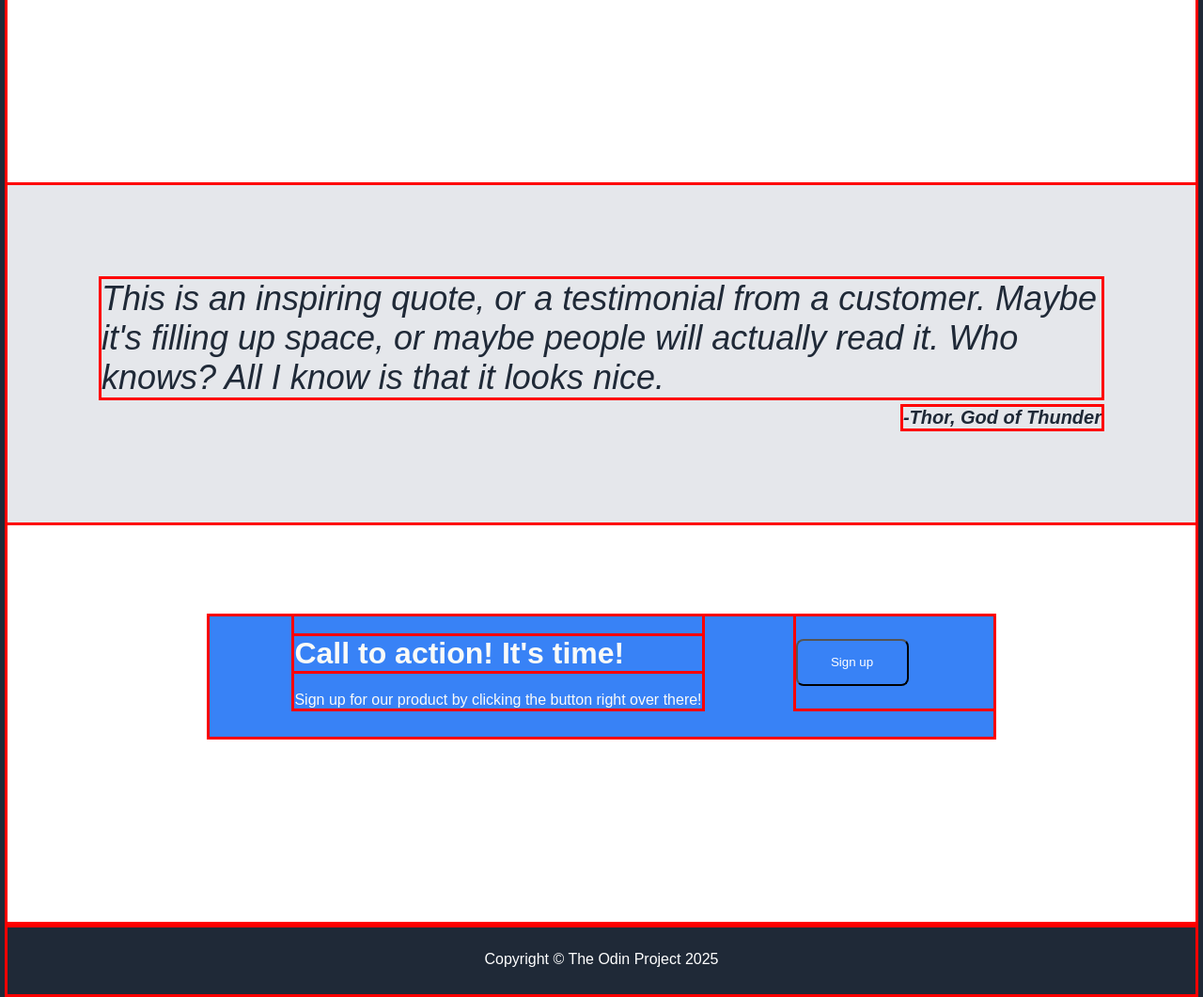
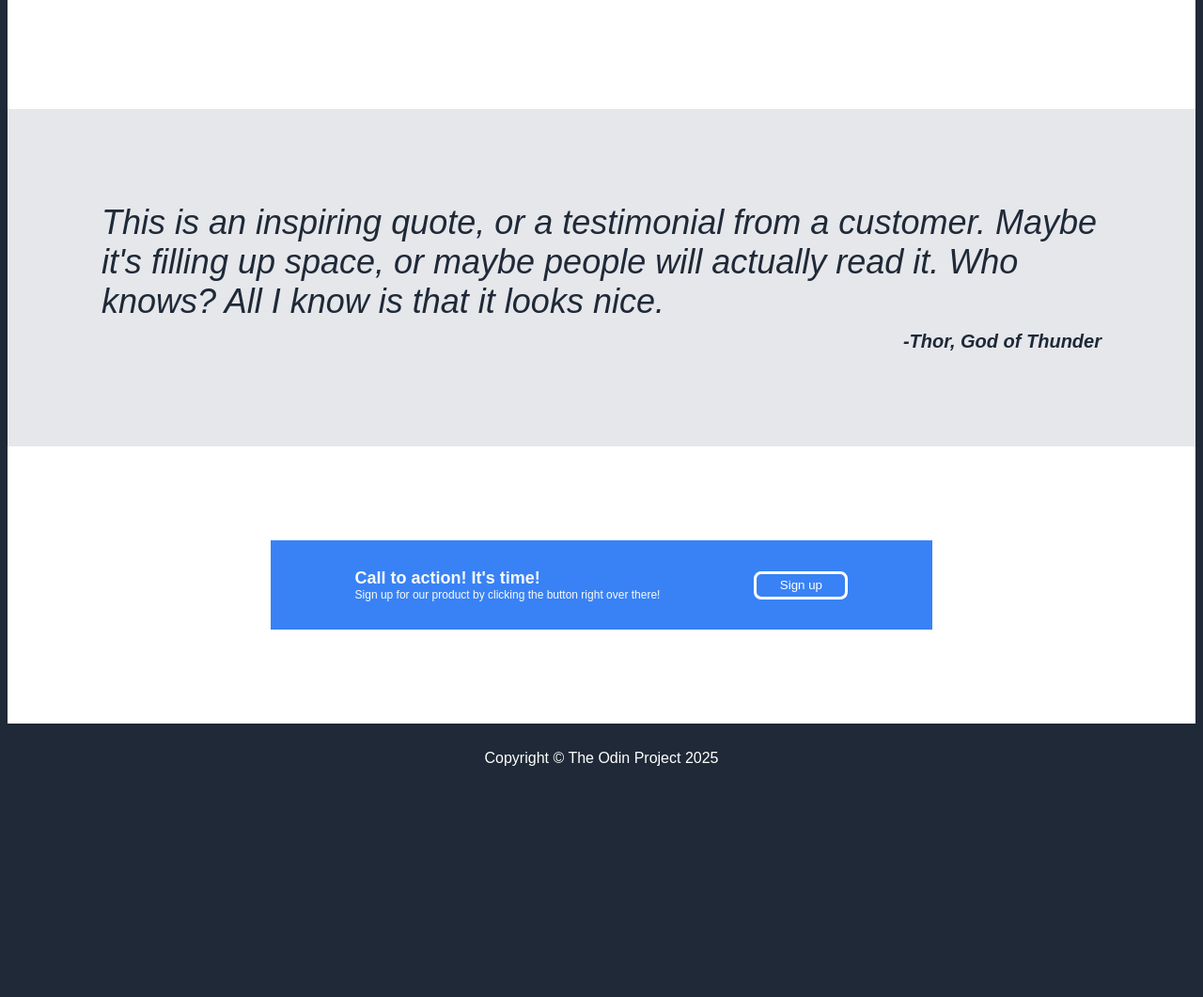
Before and after one commit to BlobCybersecurity/landing-page, a plain HTML site: page index.html in a window 1280 px wide. Shown: the part 892-1953 px from the top of the page at 94% size. After the commit the page ends 1744 px from the top, so only its background shows below. Drawn offline with Linux system fonts and the light colour scheme.

Commit message:
Add final styling to landing page

```diff
--- a/index.html
+++ b/index.html
@@ -65,13 +65,15 @@
         <div class="down-upper">
             <div class="blue-container">
 
+
                 <div class="left">
+
                     <h1 class="call-to-action">Call to action! It's time!</h1>
-                    Sign up for our product by clicking the button right over there!
+                    <h3 class="sign-up-text">Sign up for our product by clicking the button right over there!</h3>
+
                 </div>
-                <div class="right">
-                    <button class="bottom-sign-up">Sign up</button>
-                </div>
+
+                <button class="bottom-button">Sign up</button>
             </div>
 
         </div>
--- a/styles.css
+++ b/styles.css
@@ -1,10 +1,13 @@
-* {
-    outline: solid red;
-}
+
 
 body {
     font-family: sans-serif;
     background-color: #1F2937;
+    display: flex;
+    flex-direction: column;
+    flex: 1;
+    justify-content: center;
+    align-items: center;
 }
 
 .header {
@@ -62,6 +65,7 @@ img {
     border-radius: 8px;
     padding: 10px;
     width: 120px;
+    border: none;
 
 }
 
@@ -85,7 +89,7 @@ img {
     flex-direction: column;
     align-items: center;
     padding-top: 32px;
-    padding-bottom: 200px;
+    padding-bottom: 100px;
     justify-content: space-between;
     flex-wrap: wrap;
 
@@ -148,6 +152,12 @@ img {
     margin-top: 100px;
     flex-direction: column;
     justify-content: space-between;
+    align-items: center;
+    flex-shrink: 0;
+
+    align-self: center;
+
+
 }
 
 .blue-container {
@@ -157,17 +167,26 @@ img {
     color: #F9FAF8;
     padding-left: 90px;
     padding-bottom: 30px;
+    justify-content: center;
+    align-items: center;
+    padding-top: 30px;
+    padding-right: 90px;
+
+    flex-shrink: 0;
 
 }
 
-.bottom-sign-up {
+.bottom-button {
     background-color: #3882F6;
     color: white;
     border-radius: 8px;
     padding: 10px;
-    width: 120px;
-    outline: white;
-    height: 50px;
+    width: 100px;
+    border: solid white;
+    height: 30px;
+    display: flex;
+    justify-content: center;
+    align-items: center;
 
 }
 
@@ -181,6 +200,9 @@ img {
 .left {
     margin: 0;
     padding: 0;
+    font-weight: lighter;
+    display: flex;
+    flex-direction: column;
 }
 
 .footer {
@@ -191,3 +213,23 @@ img {
     justify-content: center;
 
 }
+
+h1 {
+    margin: 0;
+}
+.call-to-action {
+    display: flex;
+}
+
+h3 {
+    margin: 0;
+}
+
+.call-to-action {
+    font-size: 18px;
+}
+
+.sign-up-text {
+    font-weight: lighter;
+    font-size: 12px;
+}
```
